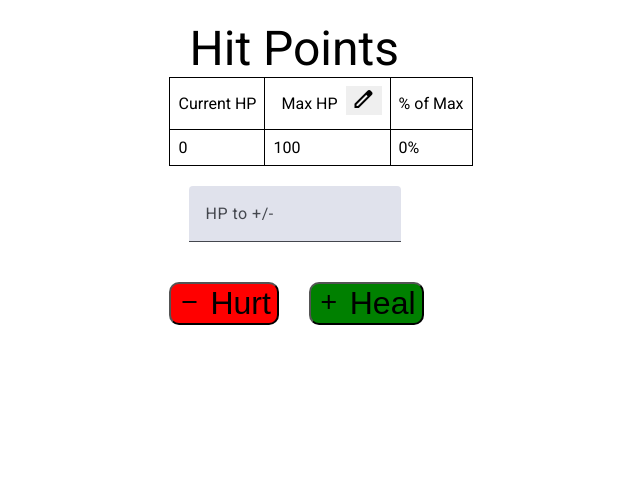
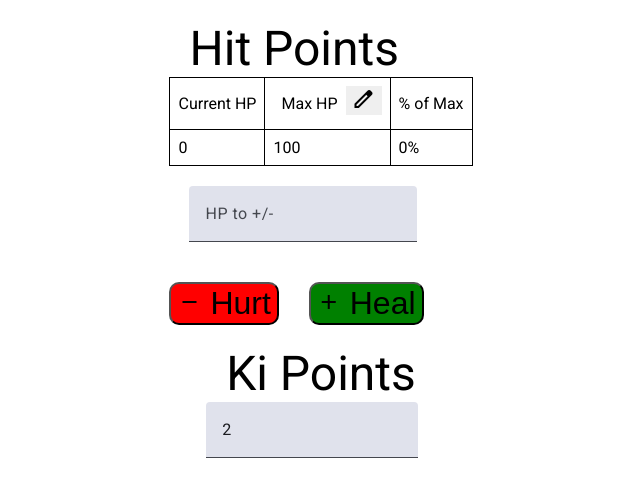
Before and after one commit to ninjamonkey73/dnd-tabletop-companion, an Angular app: page / in a window 1280 px wide. Shown: the top 496 px of the page, without its empty margins (319-959 px from the left). Built offline with nearby package versions, Linux system fonts and the light colour scheme.

Commit message:
minor fixes

```diff
--- a/src/app/app.component.css
+++ b/src/app/app.component.css
@@ -65,6 +65,7 @@
 .HPInput {
   padding: 20px;
   padding-top: 0px;
+  width: 75%;
 }
 
 .hp-input {
--- a/src/app/app.component.html
+++ b/src/app/app.component.html
@@ -62,4 +62,14 @@
 </mat-card-footer>
 </mat-card-content>
 </div>
+<div mat-card class="card-container">
+  <div>
+    <mat-card-title class="card-title">Ki Points</mat-card-title>
+  </div>
+  <div>
+    <mat-form-field appearance="fill" class="ki-input">
+      <input matInput type="number" [(ngModel)]="character.kiPoints" class="ki-input" (change)="updateKi()"/>
+    </mat-form-field>
+  </div>
+</div>
 <router-outlet />
--- a/src/app/app.component.ts
+++ b/src/app/app.component.ts
@@ -65,4 +65,8 @@ export class AppComponent implements OnInit {
     this.isEditingMaxHP = false; // Exit edit mode
     this.saveCharacterData(); // Save changes
   }
+
+  updateKi(): void {
+    this.saveCharacterData();
+  }
 }
```
